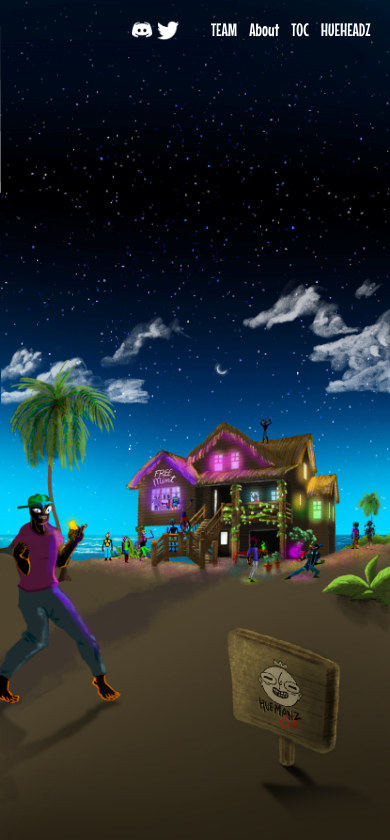
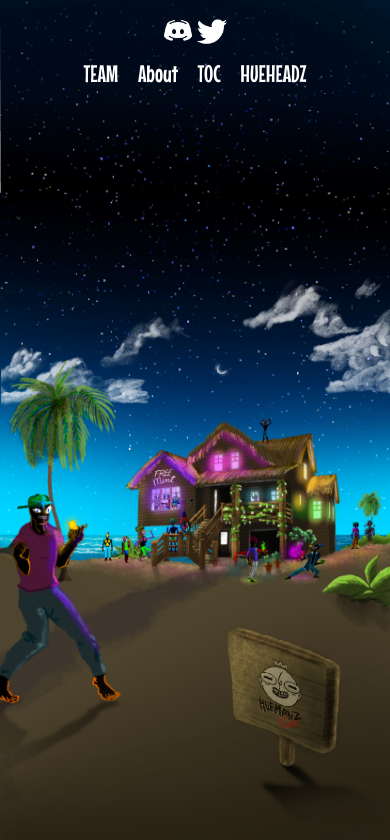
Before and after one commit to nischalbista0/hueheadz, a website: page html/index.html in a window 390 px wide. Drawn offline with Linux system fonts and the light colour scheme.

Commit message:
navbar fixed for smaller screens

```diff
--- a/html/index.html
+++ b/html/index.html
@@ -11,15 +11,16 @@
 
 <body class="relative overflow-x-hidden">
 
-    <header class="absolute top-[1rem] right-[5vw] sm:top-[3vh] md:right-[3vw] z-50 sm:fixed">
-        <nav class="flex gap-8 items-center lg:gap-12 xl:gap-16">
-            <div class="flex gap-1 w-12 sm:w-16 sm:gap-2 lg:w-20 2xl:w-24">
+    <header
+        class="absolute top-[1rem] left-0 right-0 sm:left-auto sm:right-[5vw] sm:top-[3vh] md:right-[3vw] z-50 sm:fixed">
+        <nav class="flex flex-col gap-3 items-center sm:flex-row sm:gap-8 lg:gap-12 xl:gap-16">
+            <div class="flex gap-1 w-16 sm:w-16 sm:gap-2 lg:w-20 2xl:w-24">
                 <a href="" class="cursor-pointer"><img src="/images/discord.png" alt=""></a>
                 <a href="" class="cursor-pointer"><img src="/images/twitter.png" alt=""></a>
             </div>
 
             <ul
-                class="flex gap-3 text-white text-lg sm:text-2xl sm:gap-5 lg:text-3xl xl:text-4xl xl:gap-8 2xl:text-5xl">
+                class="flex gap-[5vw] text-white text-2xl sm:text-2xl sm:gap-5 lg:text-3xl xl:text-4xl xl:gap-8 2xl:text-5xl">
                 <li class="cursor-pointer"><a href="">TEAM</a></li>
                 <li class="cursor-pointer"><a href="">About</a></li>
                 <li class="cursor-pointer"><a
```
Also changed, not shown: css/main.css.
